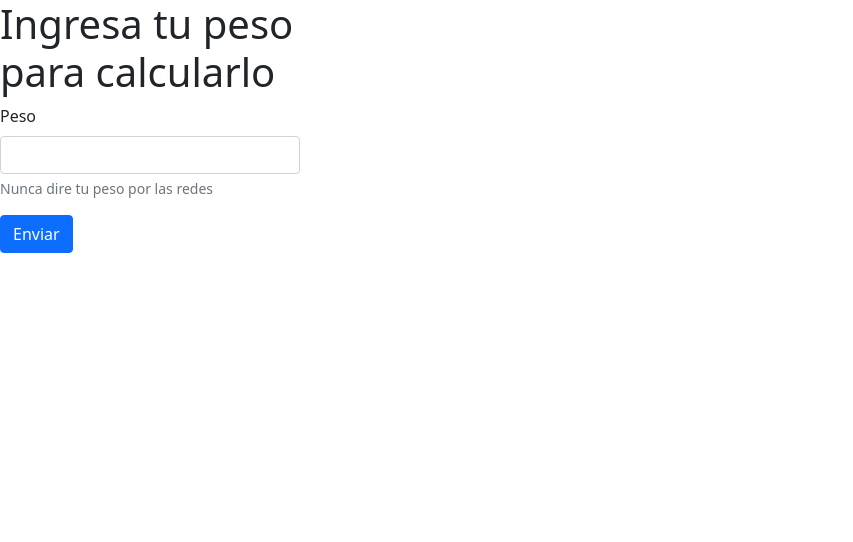
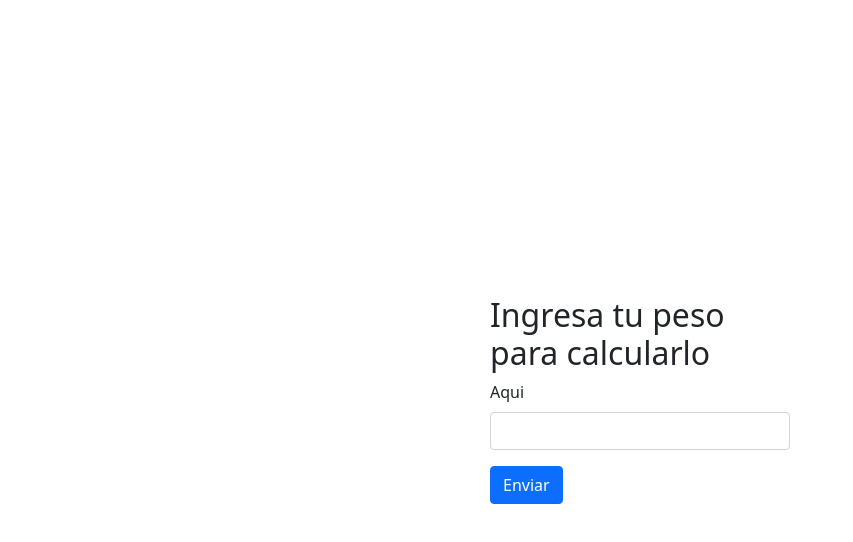
Before and after one commit to Julian1993ARG/Calcular_peso, a plain HTML site: page index.html in a window 1280 px wide. Shown: the whole page, without its empty margins (0-853 px from the left). Drawn offline with Linux system fonts and the light colour scheme.

Commit message:
finalizado estructura

```diff
--- a/index.html
+++ b/index.html
@@ -10,17 +10,17 @@
 </head>
 <body>
     <form>
-        <h1 class="title">Ingresa tu peso para calcularlo</h1>
+        <h2 class="title">Ingresa tu peso para calcularlo</h2>
         <div class="mb-3">
-          <label for="exampleInputEmail1" class="form-label">Peso</label>
+          <label for="exampleInputEmail1" class="form-label">Aqui</label>
           <input type="number" class="form-control" id="exampleInputEmail1" aria-describedby="emailHelp">
-          <div id="emailHelp" class="form-text">Nunca dire tu peso por las redes</div>
+          <div id="emailHelp" class="form-text"></div>
         </div>
 
-        <button type="submit" class="btn btn-primary">Enviar</button>
+        <button type="submit" class="btn btn-primary" id="input">Enviar</button>
       </form>
-    <script src="index.js"></script>
 
 
+    <script src="index.js"></script>
 </body>
 </html>
--- /dev/null
+++ b/index.js
@@ -0,0 +1,12 @@
+let xx = document.getElementById("input");
+xx.addEventListener("click", calculo);
+
+
+
+function calculo(dato) {
+
+    let x = document.getElementById("exampleInputEmail1");
+    let peso = x.value;
+    alert('Tu peso es de kg ' + peso );
+}
+//console.log(number)
--- a/style.css
+++ b/style.css
@@ -1,3 +1,13 @@
+body{
+    width: auto;
+    height: 100vh;
+    display: flex;
+    align-items: center;
+    justify-content: center;
+}
+
 form{
     width: 300px;
+    height: auto;
+
 }
```
